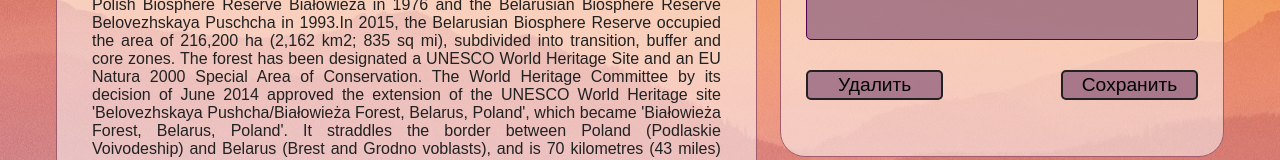
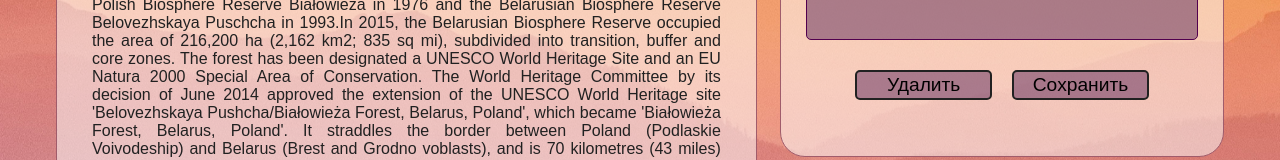
Before and after one commit to SergeyIvanov85/RSBlog, a React (Create React App) app in the folder client/: page / in a window 1280 px wide. Shown: the part 355-515 px from the top of the page. Built offline with nearby package versions, Linux system fonts and the light colour scheme.

Commit message:
fix:fixed styles

```diff
--- a/client/src/styles/post-page.scss
+++ b/client/src/styles/post-page.scss
@@ -167,7 +167,8 @@
 
   &__buttons {
     display: flex;
-    justify-content: space-between;
+    justify-content: center;
+    column-gap: 5%;
     height: 30px;
 
     .btn_small {
```
